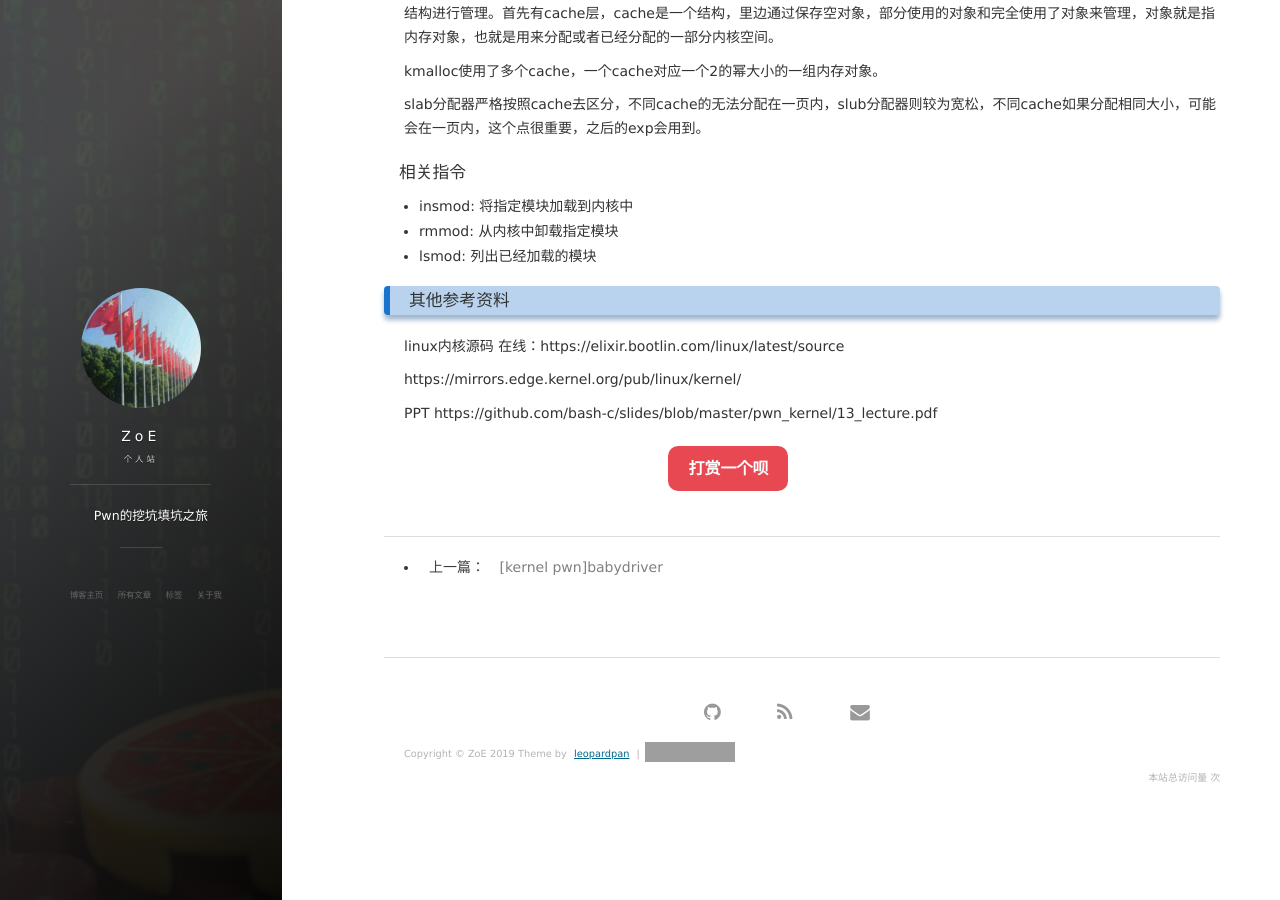
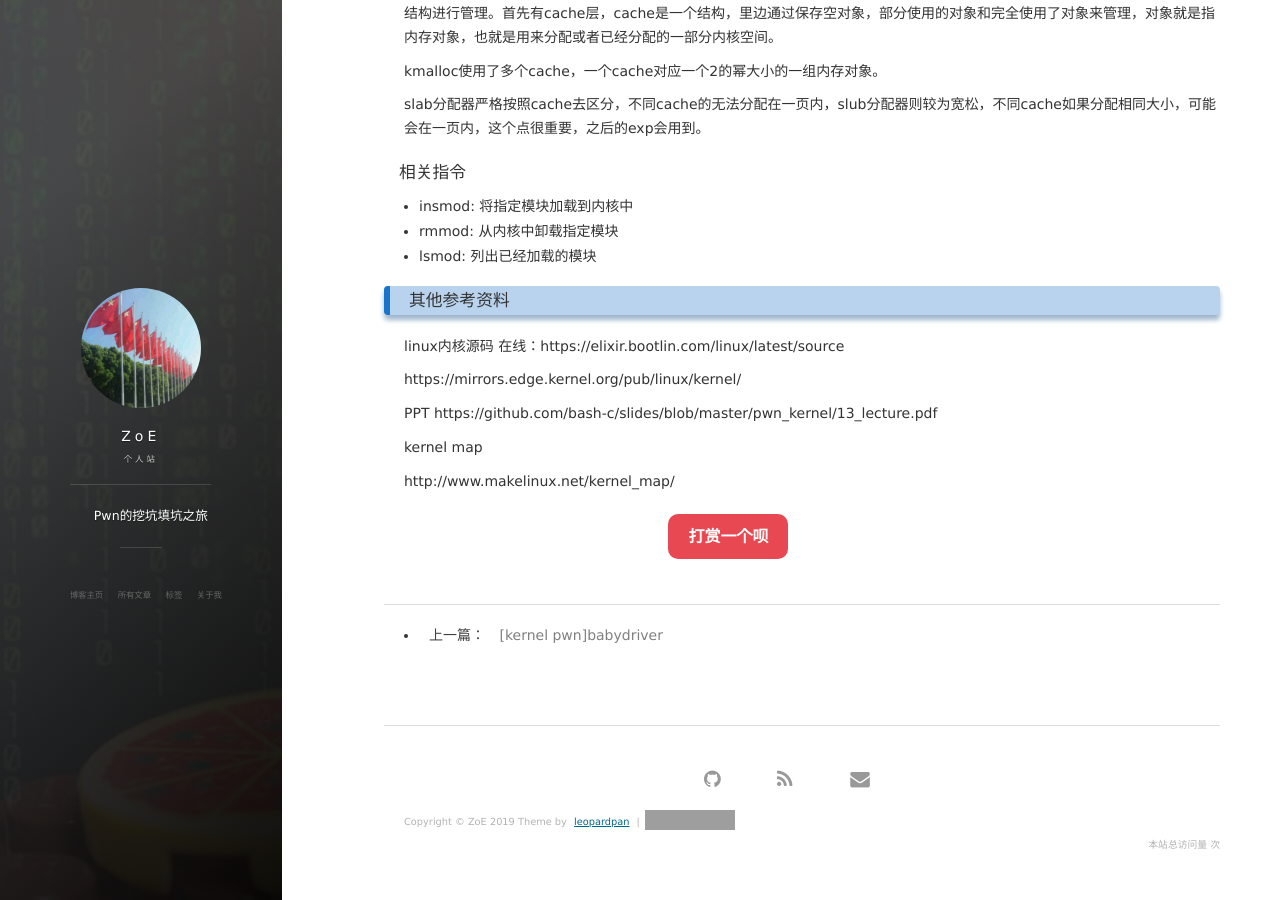
Before and after one commit to ZoEplA/ZoEplA.github.io, a Jekyll site: the page built from _posts/2019-09-23-内核环境搭建和基础知识.md, in a window 1280 px wide and 900 px high, scrolled down 16235 px. Built offline with Jekyll 4.4.1, drawn with Linux system fonts in a browser that asks for light colours; nearby versions of some CDN libraries; comment, search, counter and statistics services are not loaded; grey boxes are pictures that could not be loaded.

Commit message:
kernel pwn begin debug

```diff
--- a/_posts/2019-09-23-内核环境搭建和基础知识.md
+++ b/_posts/2019-09-23-内核环境搭建和基础知识.md
@@ -778,3 +778,7 @@ https://mirrors.edge.kernel.org/pub/linux/kernel/
 
 PPT
 https://github.com/bash-c/slides/blob/master/pwn_kernel/13_lecture.pdf
+
+kernel map
+
+http://www.makelinux.net/kernel_map/
```
